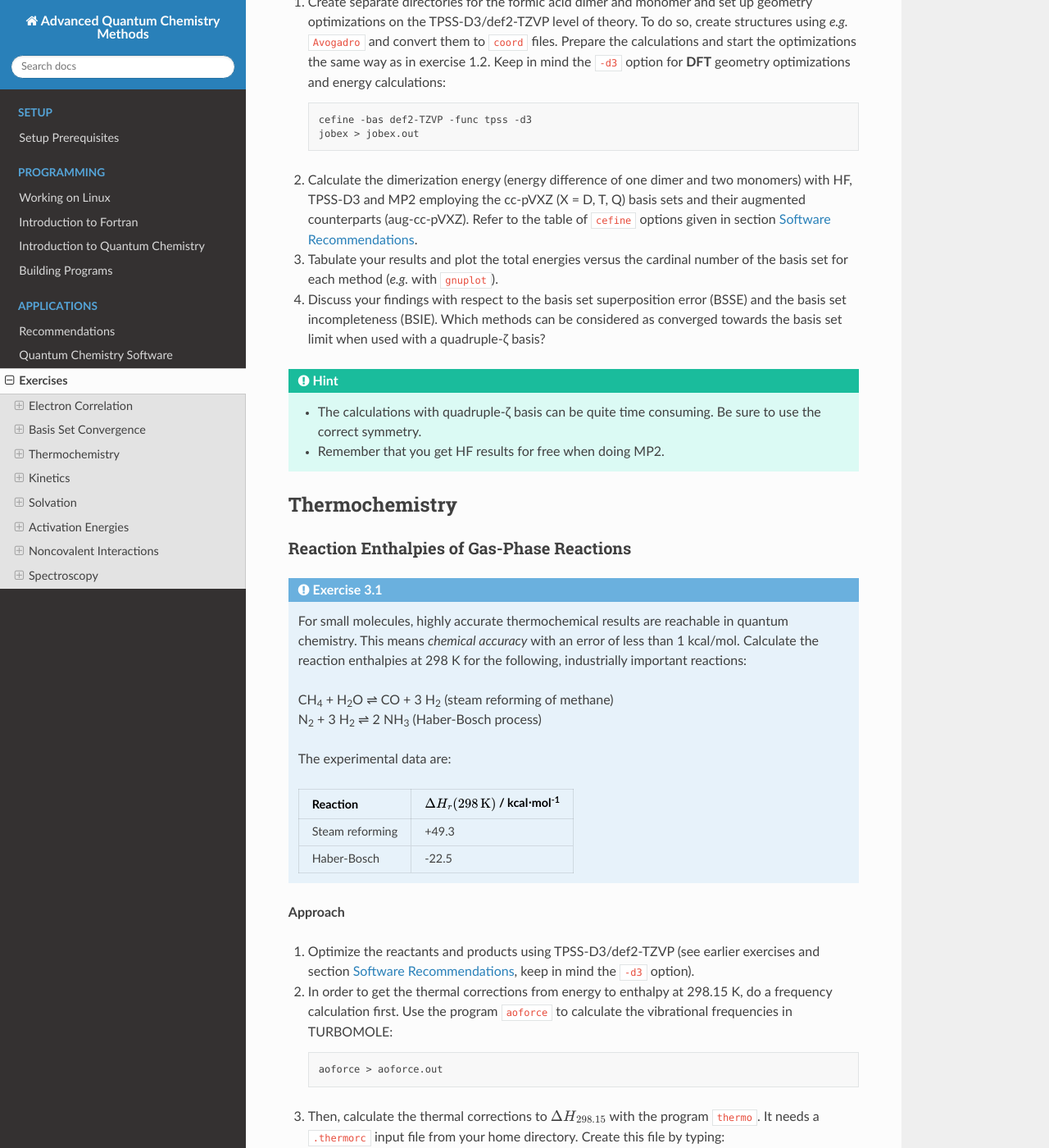
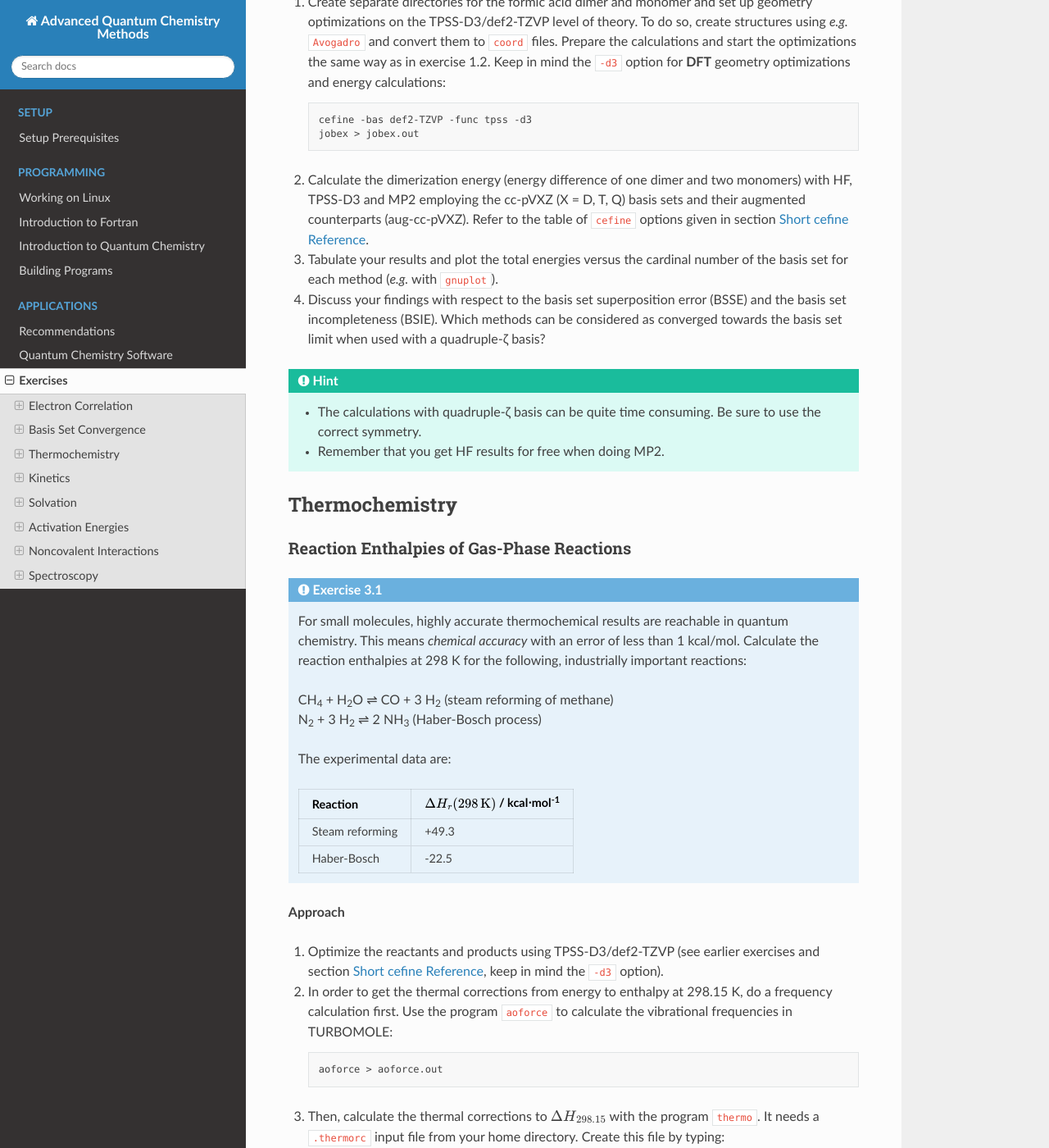
Before and after one commit to grimme-lab/qc2-teaching, a Sphinx documentation site: the page built from doc/apps-ex.rst, in a window 1280 px wide and 1400 px high, scrolled down 4588 px. Shown: the whole window at 82% size. Built offline with Sphinx 7.4.7 and the Read the Docs theme 2.0.0, drawn with Linux system fonts in a browser that asks for light colours; some of the changed text lies outside the part shown.

Commit message:
Fix link to cefine reference
- also remove trailing whitespace

```diff
--- a/doc/apps-setup.rst
+++ b/doc/apps-setup.rst
@@ -5,6 +5,7 @@
 Chemistry programs that will be used in this practical course.
 
 .. contents::
+
 
 Setting up the Software
 -----------------------
@@ -56,6 +57,7 @@
 .. code-block:: none
 
    source ~/.bashrc
+
 
 Program Packages
 ----------------
@@ -117,6 +119,7 @@
 
 .. important:: Each TURBOMOLE calculation needs its own directory.
 
+
 cefine
 ~~~~~~
 
@@ -152,6 +155,7 @@
 In the following exercises, the proper options will always be given
 in the text. Additionally, you can find a short list of the options
 in the section :ref:`Short cefine reference`.
+
 
 ORCA
 ~~~~
@@ -191,6 +195,9 @@
 
 A short reference of ORCA keywords can be found in the section :ref:`Short ORCA reference`.
 Further information is accesible from: https://sites.google.com/site/orcainputlibrary/.
+
+
+.. _Short cefine reference:
 
 Short ``cefine`` Reference
 --------------------------
@@ -263,6 +270,7 @@
 | ``-chrg <integer>``    | Used to define the molecular charge as ``<integer>``.                                 |
 +------------------------+---------------------------------------------------------------------------------------+
 
+
 .. _Short ORCA Reference:
 
 Short ORCA Reference
--- a/doc/recommendations.rst
+++ b/doc/recommendations.rst
@@ -29,10 +29,10 @@
 - If you identified the problem (maybe you have to start at the first point again), check the program manual for additional options or trouble shooting help, fix the problem and restart your calculation.
 - If the calculations still stops abnormally and all other possibilities and options are exhausted, prepare a detailed description of the problem, the output/error messages and contact one of the tutors.
 
-.. _Short cefine reference:
 
 Software Recommendations
 ------------------------
+
 
 Logging in to your work machine
 ~~~~~~~~~~~~~~~~~~~~~~~~~~~~~~~
```
Also changed, not shown: doc/apps-ex.rst (line endings or trailing spaces).
